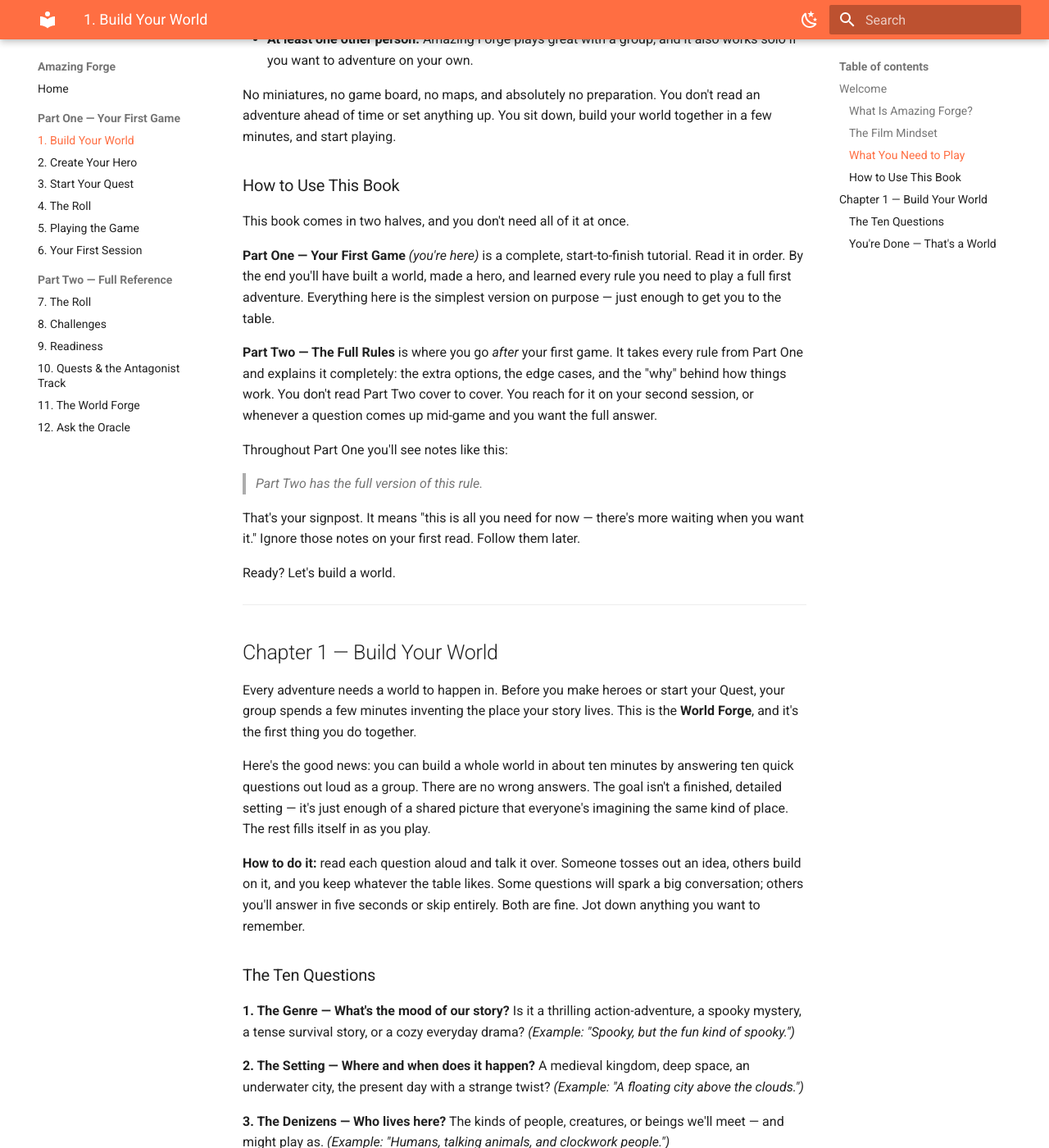
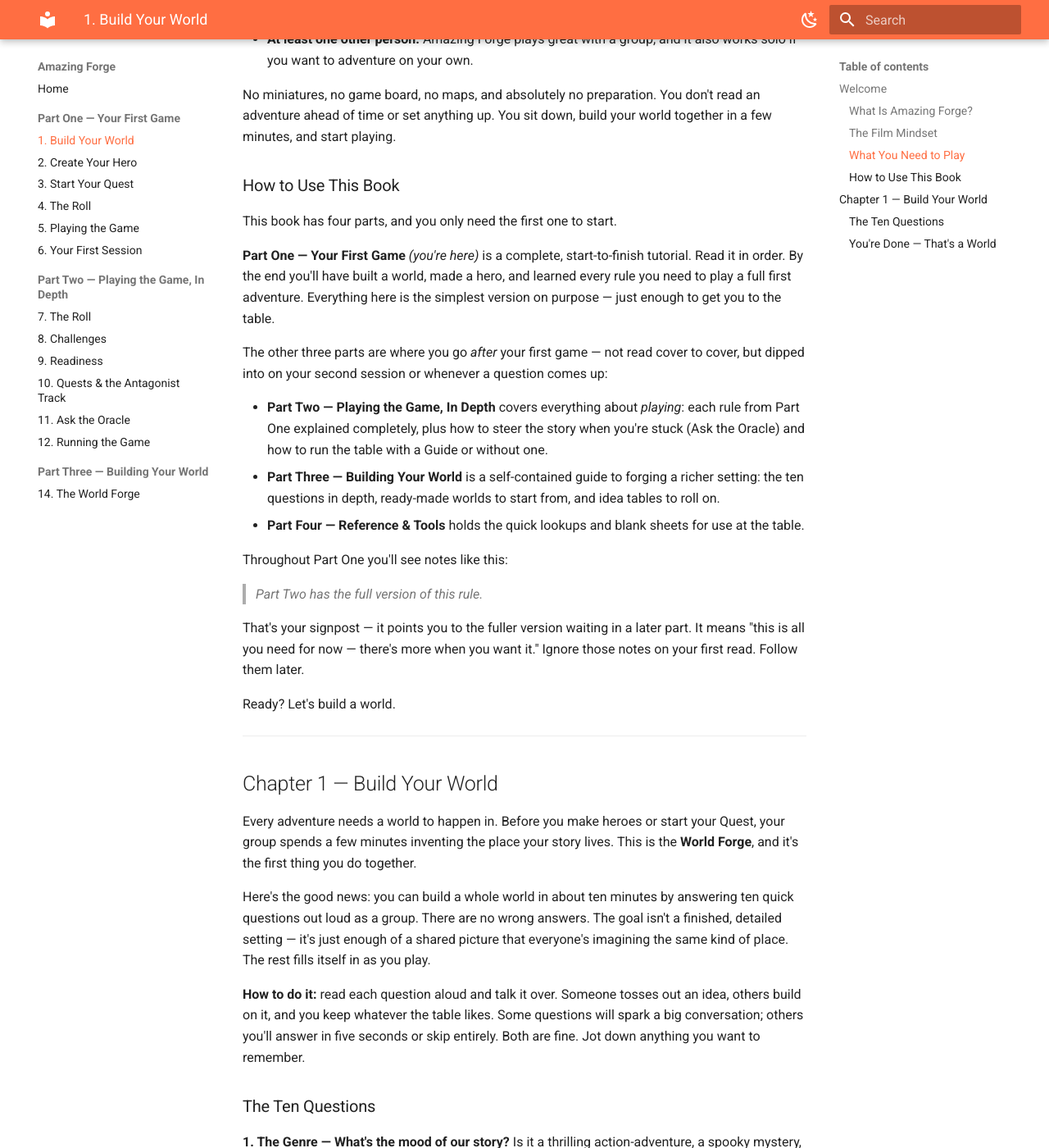
Before and after one commit to Ian-Hitt/amazing-forge, an MkDocs documentation site: the page built from docs/part-one/01-build-your-world.md, in a window 1280 px wide and 1400 px high, scrolled down 1799 px. Shown: the whole window at 82% size. Built offline with MkDocs 1.6.1 and Material for MkDocs 9.7.7, drawn with Linux system fonts in a browser that asks for light colours; some of the changed text lies outside the part shown.

Commit message:
Add Chapter 12 (Running the Game) and finalize Part 1-3 restructure
Write Part Two Chapter 12 — Running the Game: Guided play, Co-op play,
and shared tools (table questions, voicing NPCs, pacing/Story Clock).
Add it to nav. Also commits the in-progress restructure: Ask the Oracle
renumbered to Ch11, World Forge moved to Part Three as Ch14, and related
chapter edits.

Co-Authored-By: Claude Opus 4.8 (1M context) <noreply@anthropic.com>

```diff
--- a/docs/part-one/01-build-your-world.md
+++ b/docs/part-one/01-build-your-world.md
@@ -45,17 +45,21 @@ No miniatures, no game board, no maps, and absolutely no preparation. You don't
 
 ### How to Use This Book
 
-This book comes in two halves, and you don't need all of it at once.
+This book has four parts, and you only need the first one to start.
 
 **Part One — Your First Game** *(you're here)* is a complete, start-to-finish tutorial. Read it in order. By the end you'll have built a world, made a hero, and learned every rule you need to play a full first adventure. Everything here is the simplest version on purpose — just enough to get you to the table.
 
-**Part Two — The Full Rules** is where you go *after* your first game. It takes every rule from Part One and explains it completely: the extra options, the edge cases, and the "why" behind how things work. You don't read Part Two cover to cover. You reach for it on your second session, or whenever a question comes up mid-game and you want the full answer.
+The other three parts are where you go *after* your first game — not read cover to cover, but dipped into on your second session or whenever a question comes up:
+
+- **Part Two — Playing the Game, In Depth** covers everything about *playing*: each rule from Part One explained completely, plus how to steer the story when you're stuck (Ask the Oracle) and how to run the table with a Guide or without one.
+- **Part Three — Building Your World** is a self-contained guide to forging a richer setting: the ten questions in depth, ready-made worlds to start from, and idea tables to roll on.
+- **Part Four — Reference & Tools** holds the quick lookups and blank sheets for use at the table.
 
 Throughout Part One you'll see notes like this:
 
 > *Part Two has the full version of this rule.*
 
-That's your signpost. It means "this is all you need for now — there's more waiting when you want it." Ignore those notes on your first read. Follow them later.
+That's your signpost — it points you to the fuller version waiting in a later part. It means "this is all you need for now — there's more when you want it." Ignore those notes on your first read. Follow them later.
 
 Ready? Let's build a world.
 
@@ -107,6 +111,6 @@ Answer those ten questions and you've forged a setting rich enough to adventure
 
 Don't worry about filling every gap now. If a question didn't grab anyone, leave it loose; you'll discover the answer when it comes up in play. The world only needs to be as detailed as your story so far.
 
-> *If you'd rather not build from scratch, Part Two offers ready-made starter worlds you can pick up and run with. And the full World Forge chapter there gives deeper guidance and idea tables for each of the ten questions. For your first game, the version above is all you need.*
+> *If you'd rather not build from scratch, Part Three offers ready-made starter worlds you can pick up and run with. Its full World Forge chapter gives deeper guidance for each of the ten questions and idea tables to roll on — everything about worldbuilding in one place. For your first game, the version above is all you need.*
 
 **Next up:** with your world forged, it's time to create the heroes who'll live in it. Turn to Chapter 2.
--- a/mkdocs.yml
+++ b/mkdocs.yml
@@ -55,10 +55,12 @@ nav:
       - 4. The Roll: part-one/04-the-roll.md
       - 5. Playing the Game: part-one/05-playing-the-game.md
       - 6. Your First Session: part-one/06-your-first-session.md
-  - Part Two — Full Reference:
+  - Part Two — Playing the Game, In Depth:
       - 7. The Roll: part-two/07-the-roll.md
       - 8. Challenges: part-two/08-challenges.md
       - 9. Readiness: part-two/09-readiness.md
       - 10. Quests & the Antagonist Track: part-two/10-quests-and-the-antagonist-track.md
-      - 11. The World Forge: part-two/11-the-world-forge.md
-      - 12. Ask the Oracle: part-two/12-ask-the-oracle.md
+      - 11. Ask the Oracle: part-two/11-ask-the-oracle.md
+      - 12. Running the Game: part-two/12-running-the-game.md
+  - Part Three — Building Your World:
+      - 14. The World Forge: part-three/14-the-world-forge.md
```
Also changed, not shown: docs/index.md (+6 -1 lines), docs/part-three/14-the-world-forge.md (renamed from docs/part-two/11-the-world-forge.md, +53 -8 lines), docs/part-two/10-quests-and-the-antagonist-track.md (+3 -3 lines), docs/part-two/11-ask-the-oracle.md (renamed from docs/part-two/12-ask-the-oracle.md, +4 -4 lines), docs/part-two/12-running-the-game.md (added, +170 -0 lines).
